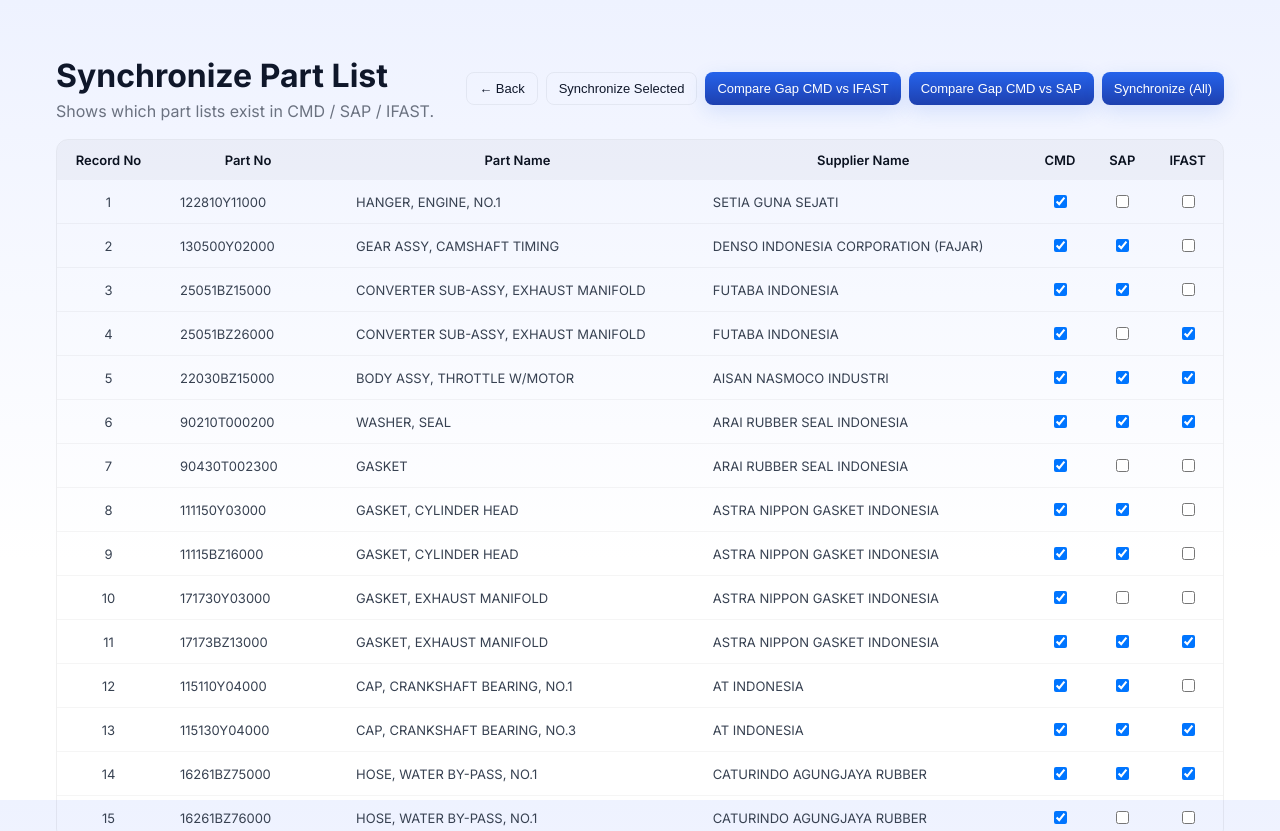
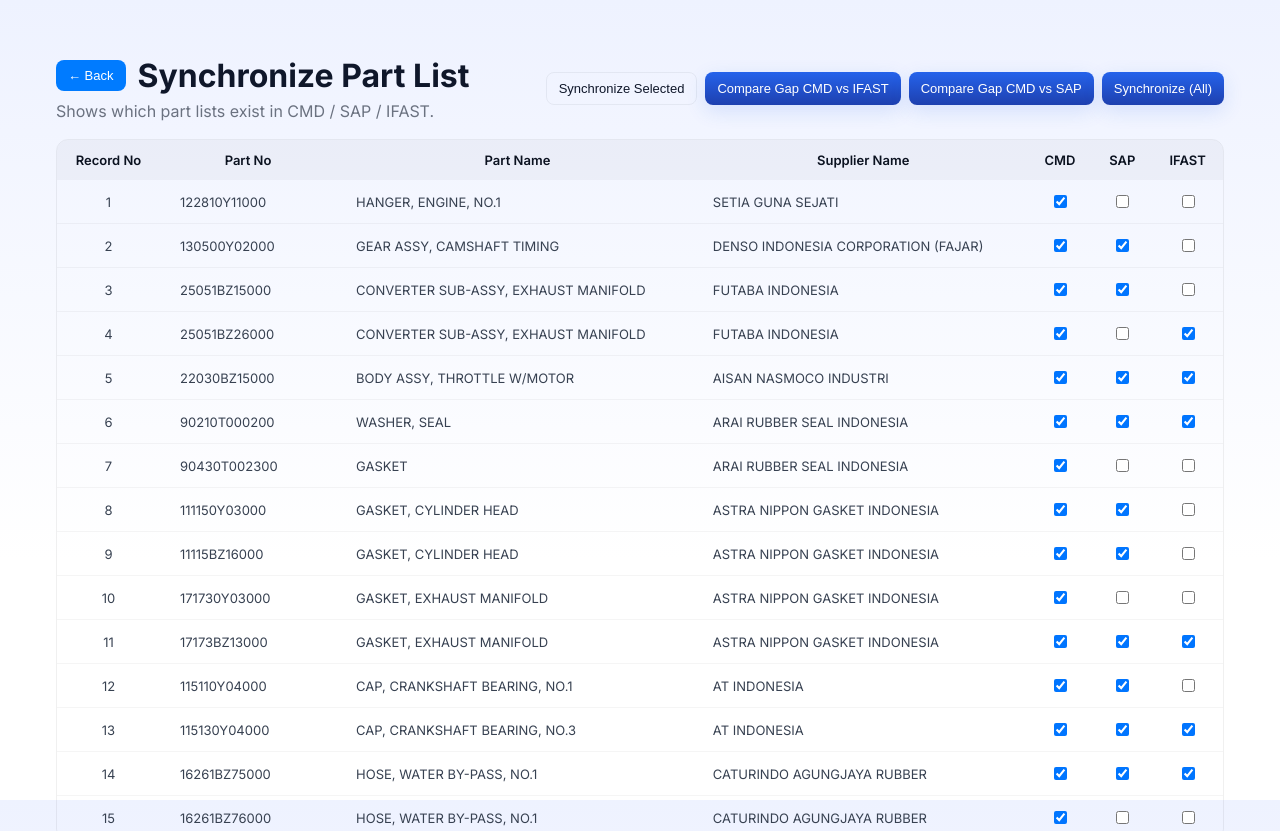
Before and after one commit to ari-fikri/finance-dashboard, a React (Vite) app: page /sync in a window 1280 px wide. Shown: the top 831 px of the page. Built offline with nearby package versions, Linux system fonts and the light colour scheme.

Commit message:
Move the back button in Part Sync page to the left of page title

```diff
--- a/src/SyncPartList.jsx
+++ b/src/SyncPartList.jsx
@@ -125,18 +125,24 @@ export default function SyncPartList() {
       <div style={{ maxWidth: 1200, margin: "0 auto" }}>
         <div style={{ display: "flex", justifyContent: "space-between", alignItems: "center", marginBottom: 18 }}>
           <div>
-            <h1 style={{ margin: 0 }}>Synchronize Part List</h1>
+            <div style={{ display: "flex", alignItems: "center", gap: 12 }}>
+              <button
+                className="btn"
+                onClick={() => navigate(-1)}
+                style={{
+                  backgroundColor: "#007bff",
+                  color: "white",
+                  border: "none",
+                }}
+              >
+                ← Back
+              </button>
+              <h1 style={{ margin: 0 }}>Synchronize Part List</h1>
+            </div>
             <p style={{ margin: "6px 0 0", color: "#6b7280" }}>Shows which part lists exist in CMD / SAP / IFAST.</p>
           </div>
 
           <div style={{ display: "flex", gap: 8 }}>
-            <button
-              onClick={() => navigate(-1)}
-              className="btn btn-ghost"
-              style={{ alignSelf: "center" }}
-            >
-              ← Back
-            </button>
             <button
               onClick={() => alert("Sync action (preview)")}
               className="btn btn-ghost"
```
